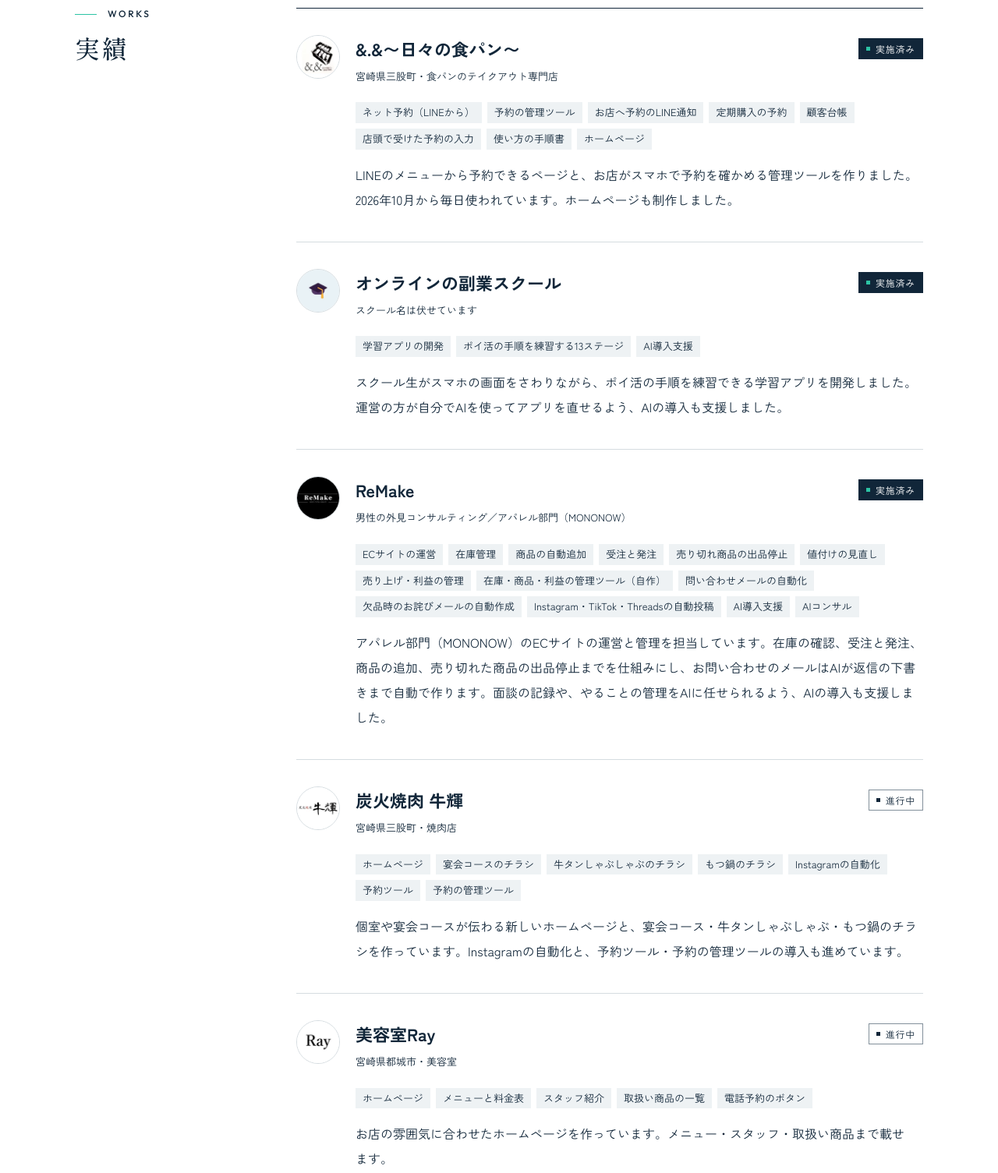
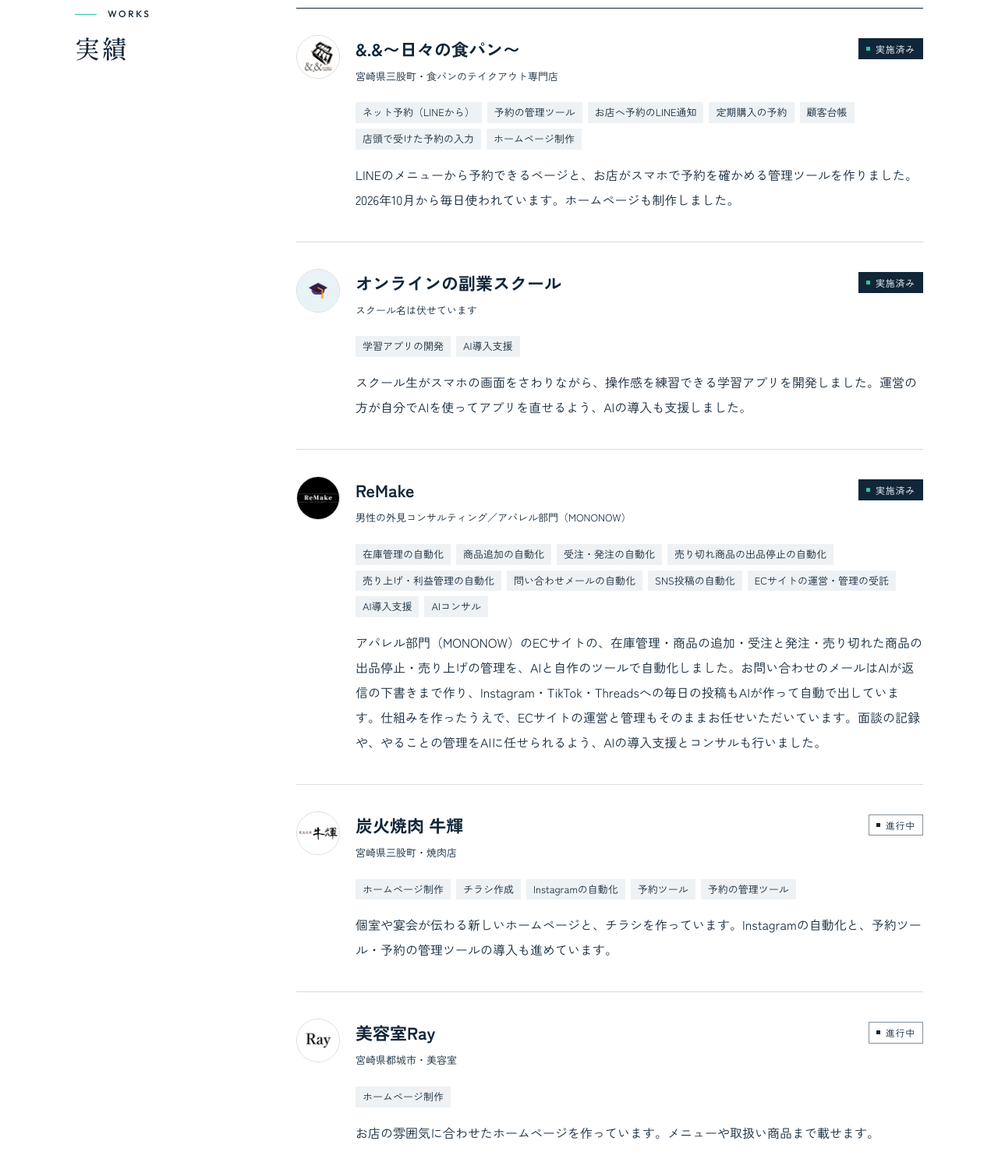
Before and after one commit to delta-cmpny-dev/delta-link, a plain HTML site: page works/index.html in a window 1280 px wide. Shown: the part 1000-2505 px from the top of the page at 78% size. Drawn offline with Linux system fonts and the light colour scheme.

Commit message:
実績の札を仕事の種類ごとにし、自動化・AI化を前に出す
Co-Authored-By: Claude Opus 5.5 <noreply@anthropic.com>

```diff
--- a/works/index.html
+++ b/works/index.html
@@ -54,42 +54,42 @@
     <div class="work-identity"><h3 class="work-name" id="work-hibino">&amp;.&amp;～日々の食パン～</h3><p class="work-about">宮崎県三股町・食パンのテイクアウト専門店</p></div>
     <p class="work-status done">実施済み</p>
   </div>
-  <ul class="work-services"><li>ネット予約（LINEから）</li><li>予約の管理ツール</li><li>お店へ予約のLINE通知</li><li>定期購入の予約</li><li>顧客台帳</li><li>店頭で受けた予約の入力</li><li>使い方の手順書</li><li>ホームページ</li></ul><p class="work-text">LINEのメニューから予約できるページと、お店がスマホで予約を確かめる管理ツールを作りました。2026年10月から毎日使われています。ホームページも制作しました。</p>
+  <ul class="work-services"><li>ネット予約（LINEから）</li><li>予約の管理ツール</li><li>お店へ予約のLINE通知</li><li>定期購入の予約</li><li>顧客台帳</li><li>店頭で受けた予約の入力</li><li>ホームページ制作</li></ul><p class="work-text">LINEのメニューから予約できるページと、お店がスマホで予約を確かめる管理ツールを作りました。2026年10月から毎日使われています。ホームページも制作しました。</p>
 </article>
 <article class="work" aria-labelledby="work-yuruani">
   <div class="work-top"><img class="work-icon" src="assets/icons/yuruani.webp" alt="オンラインの副業スクール" width="56" height="56">
     <div class="work-identity"><h3 class="work-name" id="work-yuruani">オンラインの副業スクール</h3><p class="work-about">スクール名は伏せています</p></div>
     <p class="work-status done">実施済み</p>
   </div>
-  <ul class="work-services"><li>学習アプリの開発</li><li>ポイ活の手順を練習する13ステージ</li><li>AI導入支援</li></ul><p class="work-text">スクール生がスマホの画面をさわりながら、ポイ活の手順を練習できる学習アプリを開発しました。運営の方が自分でAIを使ってアプリを直せるよう、AIの導入も支援しました。</p>
+  <ul class="work-services"><li>学習アプリの開発</li><li>AI導入支援</li></ul><p class="work-text">スクール生がスマホの画面をさわりながら、操作感を練習できる学習アプリを開発しました。運営の方が自分でAIを使ってアプリを直せるよう、AIの導入も支援しました。</p>
 </article>
 <article class="work" aria-labelledby="work-remake">
   <div class="work-top"><img class="work-icon" src="assets/icons/remake.webp" alt="ReMake" width="56" height="56">
     <div class="work-identity"><h3 class="work-name" id="work-remake">ReMake</h3><p class="work-about">男性の外見コンサルティング／アパレル部門（MONONOW）</p></div>
     <p class="work-status done">実施済み</p>
   </div>
-  <ul class="work-services"><li>ECサイトの運営</li><li>在庫管理</li><li>商品の自動追加</li><li>受注と発注</li><li>売り切れ商品の出品停止</li><li>値付けの見直し</li><li>売り上げ・利益の管理</li><li>在庫・商品・利益の管理ツール（自作）</li><li>問い合わせメールの自動化</li><li>欠品時のお詫びメールの自動作成</li><li>Instagram・TikTok・Threadsの自動投稿</li><li>AI導入支援</li><li>AIコンサル</li></ul><p class="work-text">アパレル部門（MONONOW）のECサイトの運営と管理を担当しています。在庫の確認、受注と発注、商品の追加、売り切れた商品の出品停止までを仕組みにし、お問い合わせのメールはAIが返信の下書きまで自動で作ります。面談の記録や、やることの管理をAIに任せられるよう、AIの導入も支援しました。</p>
+  <ul class="work-services"><li>在庫管理の自動化</li><li>商品追加の自動化</li><li>受注・発注の自動化</li><li>売り切れ商品の出品停止の自動化</li><li>売り上げ・利益管理の自動化</li><li>問い合わせメールの自動化</li><li>SNS投稿の自動化</li><li>ECサイトの運営・管理の受託</li><li>AI導入支援</li><li>AIコンサル</li></ul><p class="work-text">アパレル部門（MONONOW）のECサイトの、在庫管理・商品の追加・受注と発注・売り切れた商品の出品停止・売り上げの管理を、AIと自作のツールで自動化しました。お問い合わせのメールはAIが返信の下書きまで作り、Instagram・TikTok・Threadsへの毎日の投稿もAIが作って自動で出しています。仕組みを作ったうえで、ECサイトの運営と管理もそのままお任せいただいています。面談の記録や、やることの管理をAIに任せられるよう、AIの導入支援とコンサルも行いました。</p>
 </article>
 <article class="work" aria-labelledby="work-gyuki">
   <div class="work-top"><img class="work-icon" src="assets/icons/gyuki.webp" alt="炭火焼肉 牛輝" width="56" height="56">
     <div class="work-identity"><h3 class="work-name" id="work-gyuki">炭火焼肉 牛輝</h3><p class="work-about">宮崎県三股町・焼肉店</p></div>
     <p class="work-status ongoing">進行中</p>
   </div>
-  <ul class="work-services"><li>ホームページ</li><li>宴会コースのチラシ</li><li>牛タンしゃぶしゃぶのチラシ</li><li>もつ鍋のチラシ</li><li>Instagramの自動化</li><li>予約ツール</li><li>予約の管理ツール</li></ul><p class="work-text">個室や宴会コースが伝わる新しいホームページと、宴会コース・牛タンしゃぶしゃぶ・もつ鍋のチラシを作っています。Instagramの自動化と、予約ツール・予約の管理ツールの導入も進めています。</p>
+  <ul class="work-services"><li>ホームページ制作</li><li>チラシ作成</li><li>Instagramの自動化</li><li>予約ツール</li><li>予約の管理ツール</li></ul><p class="work-text">個室や宴会が伝わる新しいホームページと、チラシを作っています。Instagramの自動化と、予約ツール・予約の管理ツールの導入も進めています。</p>
 </article>
 <article class="work" aria-labelledby="work-ray">
   <div class="work-top"><img class="work-icon" src="assets/icons/ray.webp" alt="美容室Ray" width="56" height="56">
     <div class="work-identity"><h3 class="work-name" id="work-ray">美容室Ray</h3><p class="work-about">宮崎県都城市・美容室</p></div>
     <p class="work-status ongoing">進行中</p>
   </div>
-  <ul class="work-services"><li>ホームページ</li><li>メニューと料金表</li><li>スタッフ紹介</li><li>取扱い商品の一覧</li><li>電話予約のボタン</li></ul><p class="work-text">お店の雰囲気に合わせたホームページを作っています。メニュー・スタッフ・取扱い商品まで載せます。</p>
+  <ul class="work-services"><li>ホームページ制作</li></ul><p class="work-text">お店の雰囲気に合わせたホームページを作っています。メニューや取扱い商品まで載せます。</p>
 </article>
 <article class="work" aria-labelledby="work-iplus">
   <div class="work-top"><img class="work-icon" src="assets/icons/iplus.webp" alt="アイ・プラス株式会社" width="56" height="56">
     <div class="work-identity"><h3 class="work-name" id="work-iplus">アイ・プラス株式会社</h3><p class="work-about">宮崎市・生産者と販売先をつなぐ会社</p></div>
     <p class="work-status ongoing">進行中</p>
   </div>
-  <ul class="work-services"><li>ECサイトの立ち上げ</li><li>写真と一言で出品できるAIの仕組み</li><li>ホームページの試作</li></ul><p class="work-text">生産者さんの農産物を届けるECサイトを、新しく立ち上げています。生産者さんが写真と一言を送るだけで、AIが出品まで行う仕組みもあわせて準備しています。</p>
+  <ul class="work-services"><li>ECサイトの立ち上げ</li><li>AIで出品の自動化</li></ul><p class="work-text">生産者さんの農産物を届けるECサイトを、新しく立ち上げています。生産者さんが写真と一言を送るだけで、AIが出品まで行う仕組みもあわせて準備しています。</p>
 </article></div>
     </section>
     <section class="contact" aria-label="LINEで相談する">
```
Also changed, not shown: works/assets/fonts/shippori.woff2, works/assets/fonts/zen-bold.woff2, works/assets/fonts/zen-regular.woff2.
